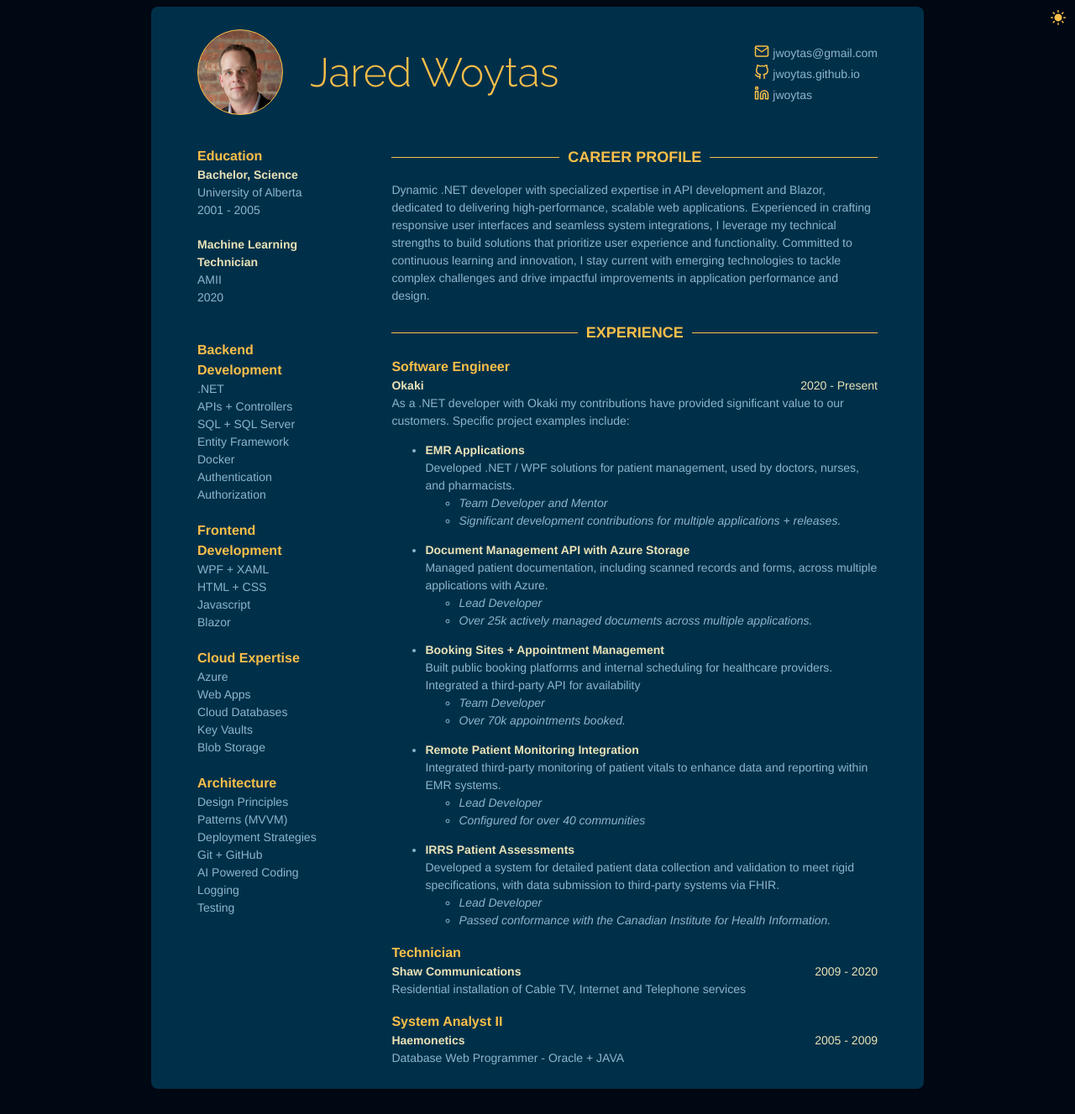
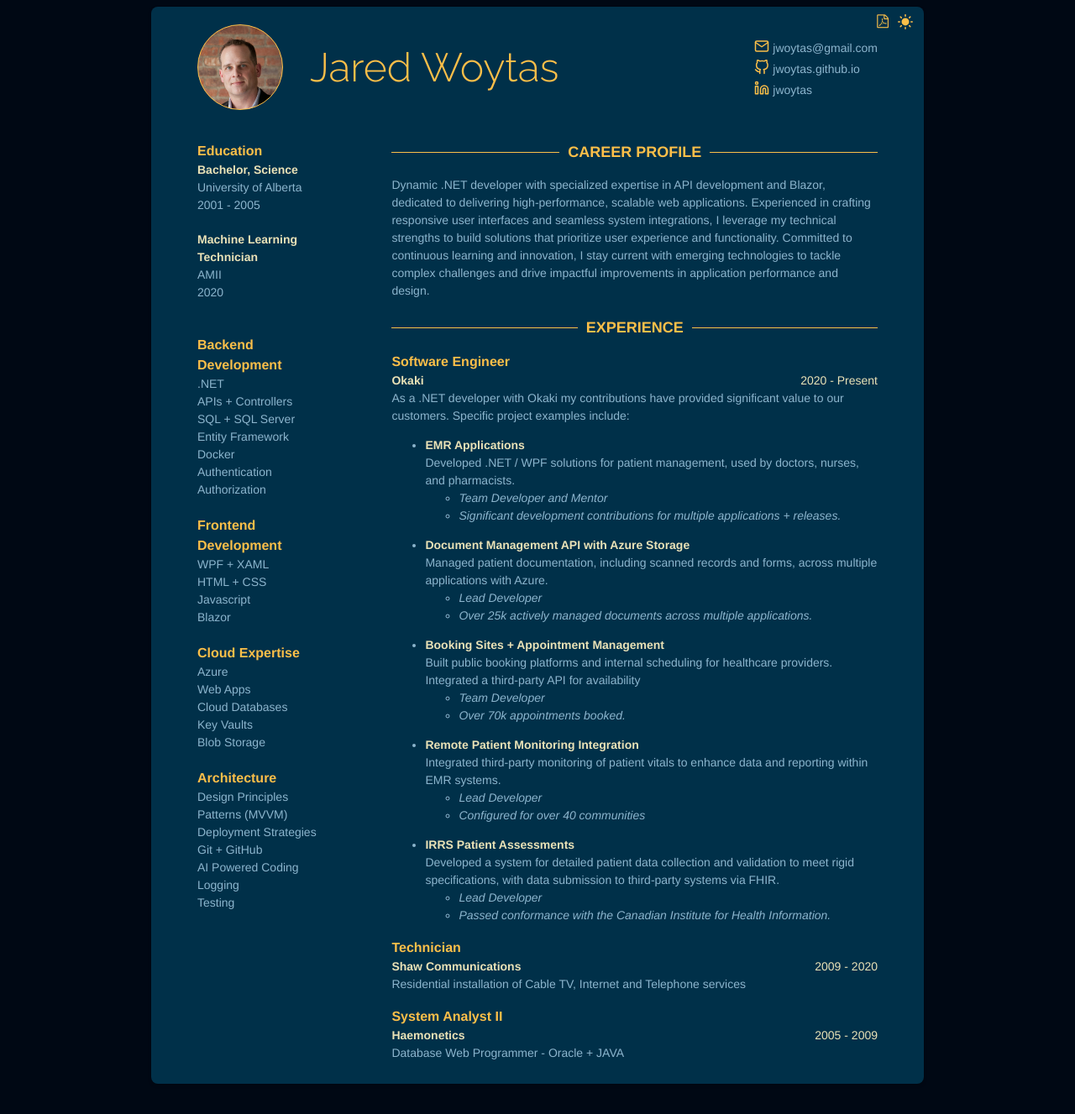
Before and after one commit to jwoytas/jwoytas.github.io, a Jekyll site: the page built from index.html, in a window 1280 px wide. Shown: the whole page at 84% size. Built offline with Jekyll 4.4.1, drawn with Linux system fonts in a browser that asks for light colours.

Commit message:
Added link for pdf download. Adjusted dark mode toggle location.

```diff
--- a/_includes/header.html
+++ b/_includes/header.html
@@ -1,9 +1,14 @@
 {% if site.data.data.support_dark_mode%}
-    <div class="toggle">
-        <input type="checkbox" id="switch" name="mode" class="toggle-dark" checked/>
-        <label for="switch"><i id="moon" data-feather="moon" fill="var(--fg-color)"></i></label>
-    </div>
+<div class="icon-bar">
+    <input type="checkbox" id="switch" name="mode" class="toggle-dark" checked />
+    <label for="switch"><i id="moon" data-feather="moon" fill="var(--fg-color)"></i></label>
+    <a class="dl-icon" href="{{'/assets/Resume - Jared Woytas.pdf' | absolute_url}}" target="_blank">
+        <i class="fa fa-file-pdf-o" aria-hidden="true"></i>
+    </a>
+</div>
 {%endif%}
+
+
 
 <div class="header">
     <div class="profile-pic" style="background-image:url('/assets/images/{{ site.data.data.profile_img }}')"></div>
--- a/_sass/includes/header.scss
+++ b/_sass/includes/header.scss
@@ -1,7 +1,9 @@
-.toggle {
-    position: absolute;
+.icon-bar {
+    display: flex;
+    flex-direction: row-reverse;
     top: 0;
     right: 0;
+    margin-bottom: -2rem;
 
     input[type="checkbox"] {
         width: 0;
@@ -14,10 +16,17 @@
         cursor: pointer;
         color: var(--fg-color-dark);
         transform: scale(0.75);
+        margin-top: -5px;
+    }
+
+    .dl-icon {
         margin-right: 0.5rem;
-        margin-top: 0.5rem;
+        margin-top: -0.25rem;
+        color: var(--fg-color-dark);
     }
 }
+
+
 
 .header {
     width: 90%;
@@ -28,6 +37,8 @@
     /*justify-content: space-between;*/
     align-items: center;
 
+
+
     .profile-pic {
         display: inline-block;
         min-width: 100px;
@@ -37,7 +48,6 @@
         background-repeat: no-repeat;
         background-position: center center;
         background-size: cover;
-
         -webkit-print-color-adjust: exact !important;
         print-color-adjust: exact !important;
     }
```
Also changed, not shown: assets/javascript/toggleDark.js (line endings or trailing spaces), 1 other file.
